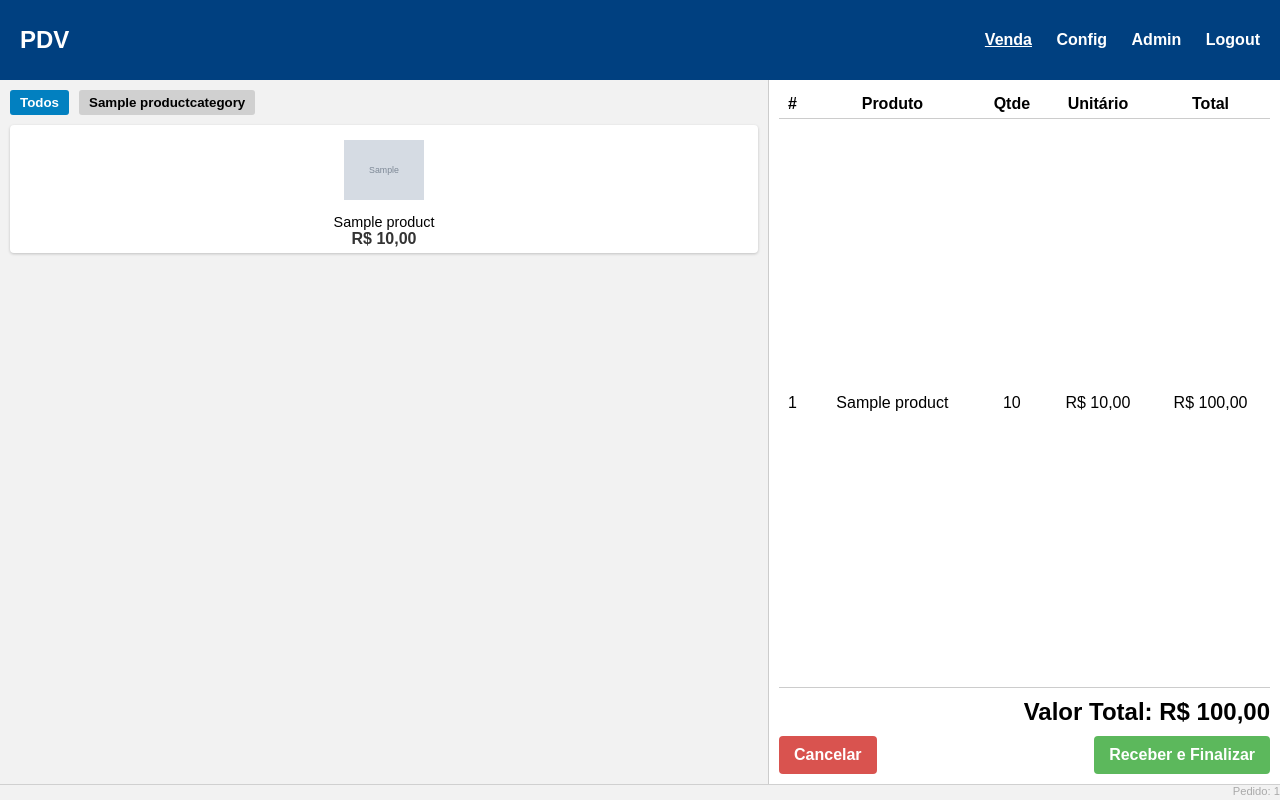
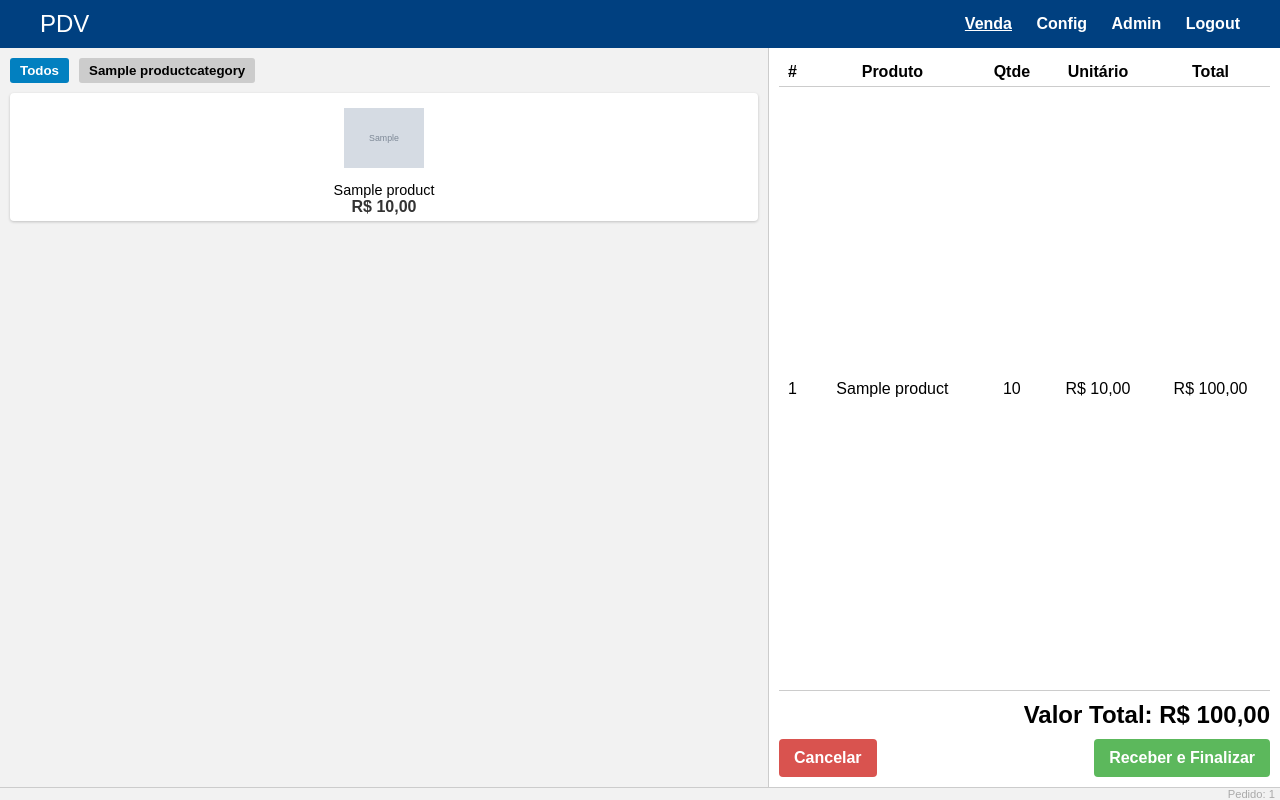
Before and after one commit to emidiodotcom/es-pdv, a Django app: template templates/order.html in a window 1280 px wide. Run offline with Django 5.2, Linux system fonts and the light colour scheme; the template is opened without the code that fills it: values that come from a table or form of the project are taken from there, others are empty; tables that the repository leaves empty hold one stand-in row (values such as "Sample post"); grey boxes marked "Sample" are stand-in pictures.

Commit message:
Adjust CSS

```diff
--- a/pdv/urls.py
+++ b/pdv/urls.py
@@ -12,5 +12,7 @@ urlpatterns = [
     path('',        views.order, name='order'),
 ]
 
+admin.site.site_header = 'PDV - Administração'
+
 if settings.DEBUG:
     urlpatterns += static(settings.MEDIA_URL, document_root=settings.MEDIA_ROOT)
--- a/static/style.css
+++ b/static/style.css
@@ -1,6 +1,13 @@
-* { margin: 0; padding: 0; box-sizing: border-box; font-family: Arial, sans-serif; }
+* {
+  margin: 0;
+  padding: 0;
+  box-sizing: border-box;
+  font-family: Arial, sans-serif;
+}
 
-html, body { height: 100%; }
+html, body {
+  height: 100%;
+}
 
 body {
   display: flex;
@@ -9,16 +16,18 @@ body {
 }
 
 header {
-  height: 10%;
   display: flex;
+  justify-content: space-between;
   align-items: center;
-  justify-content: space-between;
-  padding: 20px;
+  padding: 10px 40px;
   background-color: #004080;
   color: #ffffff;
 }
 
-header h1 { font-size: 1.5rem; }
+header h1 {
+  font-size: 1.5rem;
+  font-weight: normal;
+}
 
 header nav a {
   margin-left: 20px;
@@ -27,37 +36,47 @@ header nav a {
   color: #ffffff;
 }
 
-header nav a.active { text-decoration: underline; }
+header nav a.active {
+  text-decoration: underline;
+}
 
 main {
-  height: 88%;
+  flex: 1;
   display: flex;
   background-color: #f2f2f2;
+  overflow: hidden;
 }
 
 .product-pane {
+  display: flex;
+  flex-direction: column;
+  gap: 10px;
   width: 60%;
   padding: 10px;
+  padding-bottom: 150px;
   overflow-y: scroll;
   scrollbar-color: #000000 #f2f2f2;
 }
 
 .categories {
   display: flex;
-  margin-bottom: 10px;
+  flex-wrap: wrap;
+  gap: 10px;
 }
 
 .categories button {
-  margin-right: 10px;
   padding: 5px 10px;
-  cursor: pointer;
   border: none;
-  background-color: #d0d0d0;
   border-radius: 3px;
   font-weight: bold;
+  cursor: pointer;
+  background-color: #cccccc;
 }
 
-.categories button.active { background-color: #0280c0; color: #ffffff; }
+.categories button.active {
+  background-color: #0280c0;
+  color: #ffffff;
+}
 
 .products {
   display: flex;
@@ -68,12 +87,12 @@ main {
 .product {
   flex: 1;
   min-width: 150px;
-  cursor: pointer;
-  background-color: white;
-  border-radius: 4px;
   padding: 5px;
   text-align: center;
-  box-shadow: 0 1px 3px rgba(0,0,0,0.2);
+  cursor: pointer;
+  background-color: #ffffff;
+  border-radius: 4px;
+  box-shadow: 0 1px 3px rgb(0 0 0 / 20%);
 }
 
 .product img {
@@ -83,41 +102,41 @@ main {
 }
 
 .product-name {
+  font-size: 0.9rem;
   overflow: hidden;
   text-overflow: ellipsis;
-  white-space: nowrap;
-  font-size: 0.9rem;
 }
 
-.product-price { font-weight: bold; color: #333; }
+.product-price {
+  font-weight: bold;
+  color: #333333;
+}
 
 .order-pane {
+  display: flex;
+  flex-direction: column;
+  gap: 10px;
   width: 40%;
   padding: 10px;
-  display: flex;
-  flex-direction: column;
-  background-color: #fff;
-  border-left: 1px solid #ccc;
+  overflow-y: auto;
+  background-color: #ffffff;
+  border-left: 1px solid #cccccc;
 }
 
 .orders {
   flex: 1;
-  overflow-y: auto;
-  margin-bottom: 10px;
   border-collapse: collapse;
-  width: 100%;
 }
 
 .orders th, .orders td {
-  border-bottom: 1px solid #ccc;
   padding: 5px;
   text-align: center;
+  border-bottom: 1px solid #cccccc;
 }
 
 .order-total {
   font-size: 1.5rem;
   font-weight: bold;
-  margin-bottom: 10px;
   text-align: right;
 }
 
@@ -135,45 +154,49 @@ main {
   cursor: pointer;
 }
 
-.actions button.cancel { background-color: #d9534f; color: white; }
-.actions button.finalize { background-color: #5cb85c; color: white; }
+.actions button.cancel {
+  background-color: #d9534f;
+  color: #ffffff;
+}
 
-.overlay {
-  position: fixed;
-  top: 0;
-  left: 0;
-  width: 100%;
-  height: 100%;
-  background-color: rgba(0,0,0,0.6);
-  display: none;
-  justify-content: center;
-  align-items: center;
-  z-index: 1000;
+.actions button.finalize {
+  background-color: #5cb85c;
+  color: #ffffff;
 }
 
 footer {
-  height: 2%;
   display: flex;
   justify-content: flex-end;
-  border-top: 1px solid #d0d0d0;
+  align-items: center;
+  padding: 0 5px;
   font-size: 0.7rem;
+  border-top: 1px solid #cccccc;
   background-color: #f2f2f2;
   color: rgb(0 0 0 / 30%);
 }
 
 #payment-dialog {
+  position: fixed;
+  left: 50%;
+  top: 50%;
+  width: 30%;
+  transform: translate(-50%, -50%);
   padding: 20px;
+  text-align: center;
+  border: none;
   border-radius: 8px;
-  width: 400px;
-  text-align: center;
 }
 
 #payment-dialog:open::backdrop {
   background-color: rgb(0 0 0 / 30%);
 }
 
-#payment-dialog h2 { margin-bottom: 20px; }
-#payment-dialog input, #payment-dialog select {
+#payment-dialog h2 {
+  margin-bottom: 10px;
+}
+
+#payment-dialog input,
+#payment-dialog select {
   width: 80%;
   padding: 5px;
   margin-bottom: 10px;
@@ -188,5 +211,12 @@ footer {
   cursor: pointer;
 }
 
-#payment-dialog button.confirm { background-color: #5cb85c; color: white; }
-#payment-dialog button.cancel { background-color: #d9534f; color: white; }
+#payment-dialog button.confirm {
+  background-color: #5cb85c;
+  color: #ffffff;
+}
+
+#payment-dialog button.cancel {
+  background-color: #d9534f;
+  color: #ffffff;
+}
```
Also changed, not shown: templates/order.html (indentation only).
